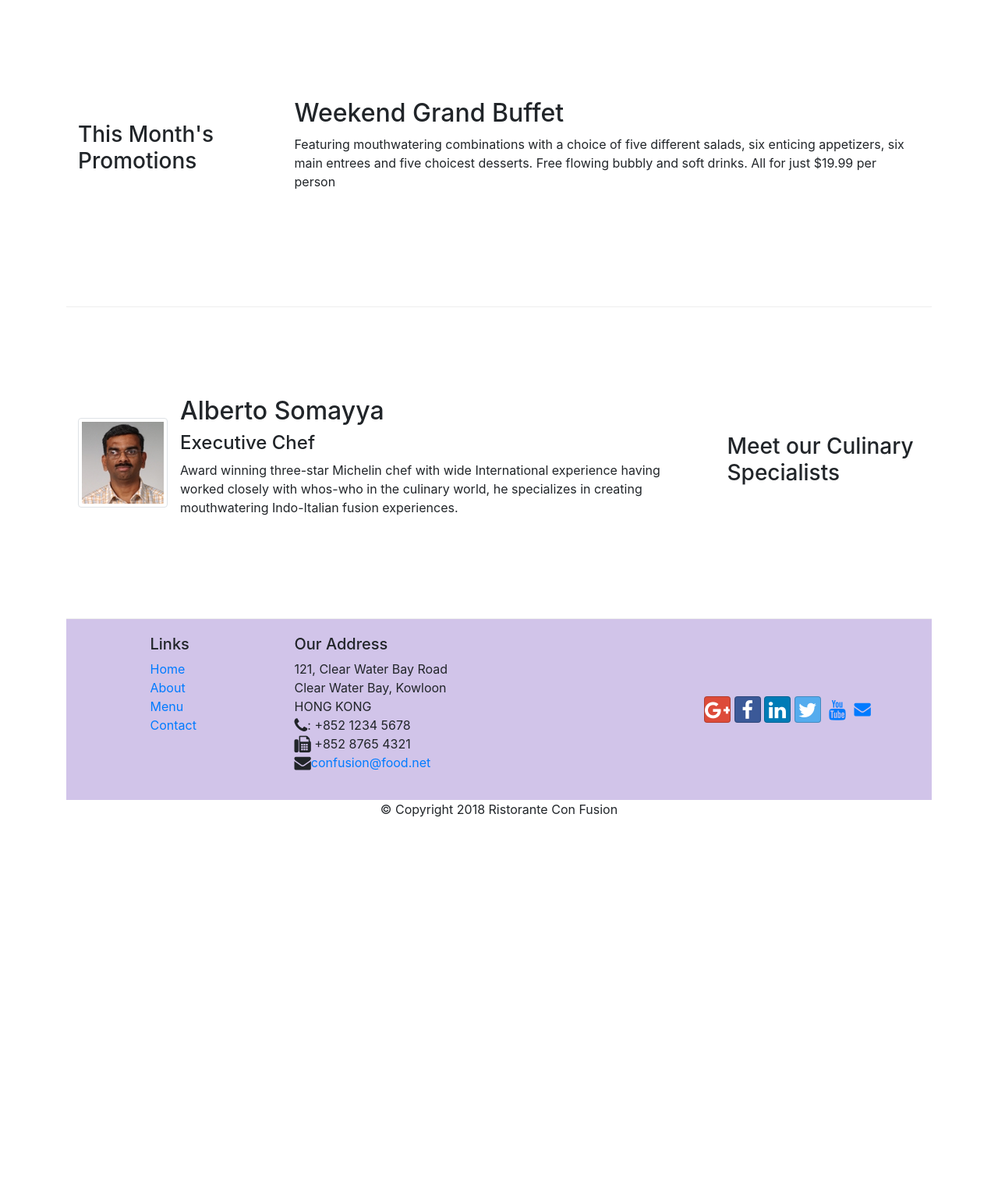
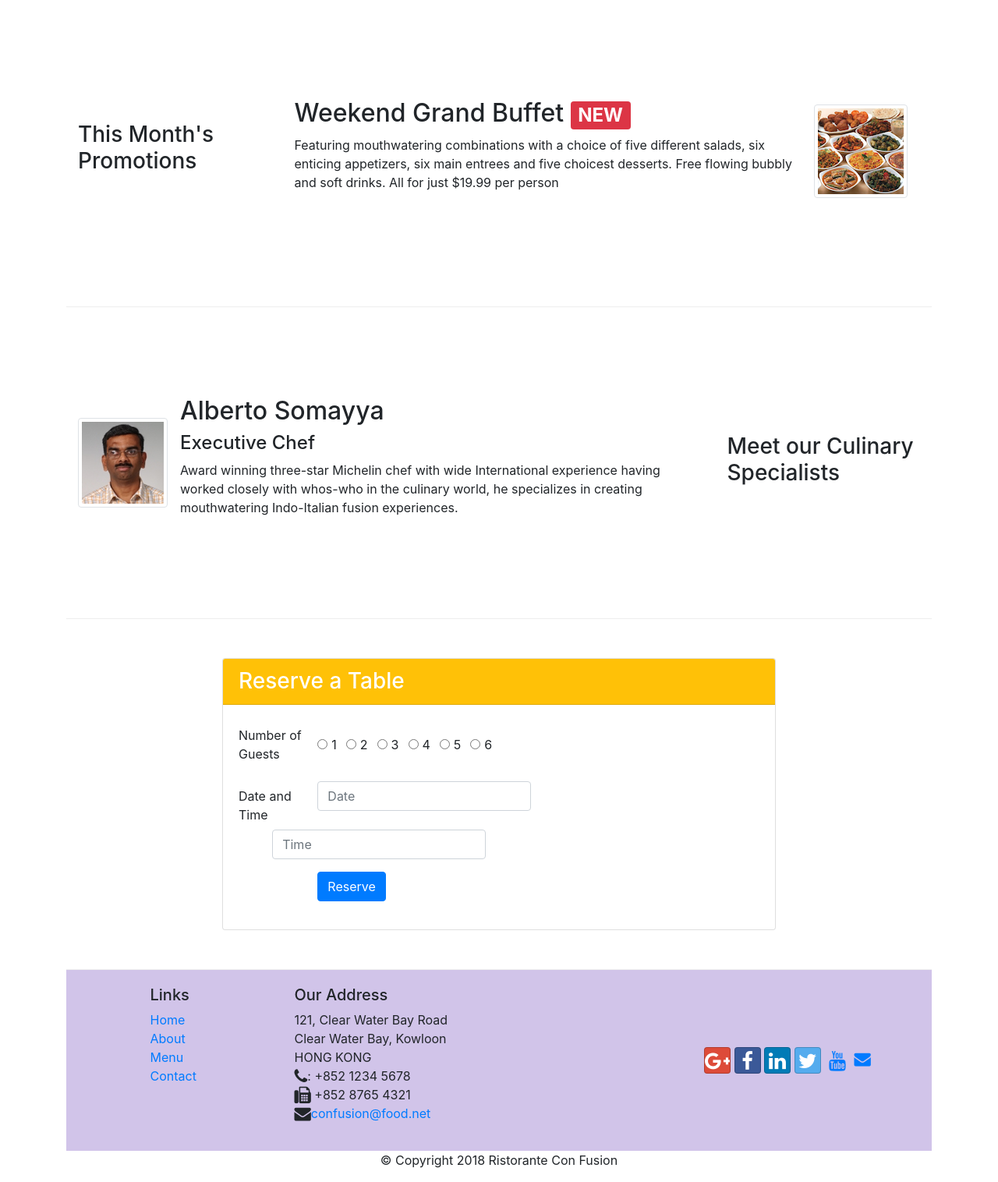
Before and after one commit to tejas10191/confusion, a website: page index.html in a window 1280 px wide. Shown: the part 740-2256 px from the top of the page at 78% size. Before the commit the page ends 1806 px from the top, so only its background shows below. Drawn offline with nearby package versions, Linux system fonts and the light colour scheme.

Commit message:
Assignment 2

```diff
--- a/index.html
+++ b/index.html
@@ -41,6 +41,9 @@
                 </div>
                 <div class="col-12 col-sm align-self-center">
                     <img src="img/logo.png" class="img-fluid">
+                    <div class="btn-group" role="group">
+                        <a role="button" class="btn btn-warning" href="#reserve">Reserve Table</a>
+                    </div>
                 </div>
             </div>
         </div>
@@ -56,7 +59,7 @@
                     <img class="d-flex mr-3 img-thumbnail align-self-center"
                             src="img/uthappizza.png" alt="Uthappizza">
                     <div class="media-body">
-                        <h2 class="mt-0">Uthappizza<span class="badge badge-danger">HOT</span><span class="badge badge-pill badge-secondary">$4.99</span></h2>
+                        <h2 class="mt-0">Uthappizza <span class="badge badge-danger">HOT</span> <span class="badge badge-pill badge-secondary">$4.99</span></h2>
                         <p class="d-none d-sm-block">A unique combination of Indian Uthappam (pancake) and
                             Italian pizza, topped with Cerignola olives, ripe vine
                             cherry tomatoes, Vidalia onion, Guntur chillies and
@@ -72,10 +75,16 @@
                 <h3>This Month's Promotions</h3>
             </div>
             <div class="col-12 col-sm col-md">
-                <h2>Weekend Grand Buffet</h2>
-                <p>Featuring mouthwatering combinations with a choice of five different salads, six enticing appetizers,
-                    six main entrees and five choicest desserts. Free flowing bubbly and soft drinks. All for just
-                    $19.99 per person </p>
+                <div class="media">
+                    <img class="d-flex mr-3 img-thumbnail align-self-center order-sm-last"
+                            src="img/buffet.png" alt="Buffet">
+                    <div class="media-body">
+                        <h2>Weekend Grand Buffet <span class="badge badge-danger">NEW</span></h2>
+                        <p>Featuring mouthwatering combinations with a choice of five different salads, six enticing appetizers,
+                            six main entrees and five choicest desserts. Free flowing bubbly and soft drinks. All for just
+                            $19.99 per person </p>
+                    </div>
+                </div>
             </div>
         </div>
 
@@ -95,6 +104,59 @@
                             whos-who in the culinary world, he specializes in
                             creating mouthwatering Indo-Italian fusion experiences.
                             </p>
+                    </div>
+                </div>
+            </div>
+        </div>
+
+        <div class="row row-content align-items-center">
+            <div class="col-sm-8 offset-sm-2">
+                <div class="card">
+                    <h3 class="card-header bg-warning text-white">Reserve a Table</h3>
+                    <div class="card-body">
+                        <form id="reserve">
+                            <div class="form-group row">
+                                <label for="numberOfGuests" class="col-md-2 col-form-label">Number of Guests</label>
+                                <div class="form-check form-check-inline">
+                                    <input class="form-check-input" type="radio" name="inlineRadioOptions" id="inlineRadio1" value="option1">
+                                    <label class="form-check-label" for="inlineRadio1">1</label>
+                                </div>
+                                <div class="form-check form-check-inline">
+                                    <input class="form-check-input" type="radio" name="inlineRadioOptions" id="inlineRadio2" value="option2">
+                                    <label class="form-check-label" for="inlineRadio2">2</label>
+                                </div>
+                                <div class="form-check form-check-inline">
+                                    <input class="form-check-input" type="radio" name="inlineRadioOptions" id="inlineRadio3" value="option3">
+                                    <label class="form-check-label" for="inlineRadio3">3</label>
+                                </div>
+                                <div class="form-check form-check-inline">
+                                    <input class="form-check-input" type="radio" name="inlineRadioOptions" id="inlineRadio4" value="option4">
+                                    <label class="form-check-label" for="inlineRadio4">4</label>
+                                </div>
+                                <div class="form-check form-check-inline">
+                                    <input class="form-check-input" type="radio" name="inlineRadioOptions" id="inlineRadio5" value="option5">
+                                    <label class="form-check-label" for="inlineRadio5">5</label>
+                                </div>
+                                <div class="form-check form-check-inline">
+                                    <input class="form-check-input" type="radio" name="inlineRadioOptions" id="inlineRadio6" value="option6">
+                                    <label class="form-check-label" for="inlineRadio6">6</label>
+                                </div>
+                            </div>
+                            <div class="form-group row">
+                                <label for="dateAndTime" class="col-md-2 col-form-label">Date and Time</label>
+                                <div>
+                                    <input class="form-control" id="date" name="date" placeholder="Date">
+                                </div>
+                                <div class="offset-md-1">
+                                    <input class="form-control" id="time" name="time" placeholder="Time">
+                                </div>
+                            </div>
+                            <div class="form-group row">
+                                <div class="offset-md-2">
+                                    <button type="submit" class="btn btn-primary">Reserve</button>
+                                </div>
+                            </div>
+                        </form>
                     </div>
                 </div>
             </div>
```
